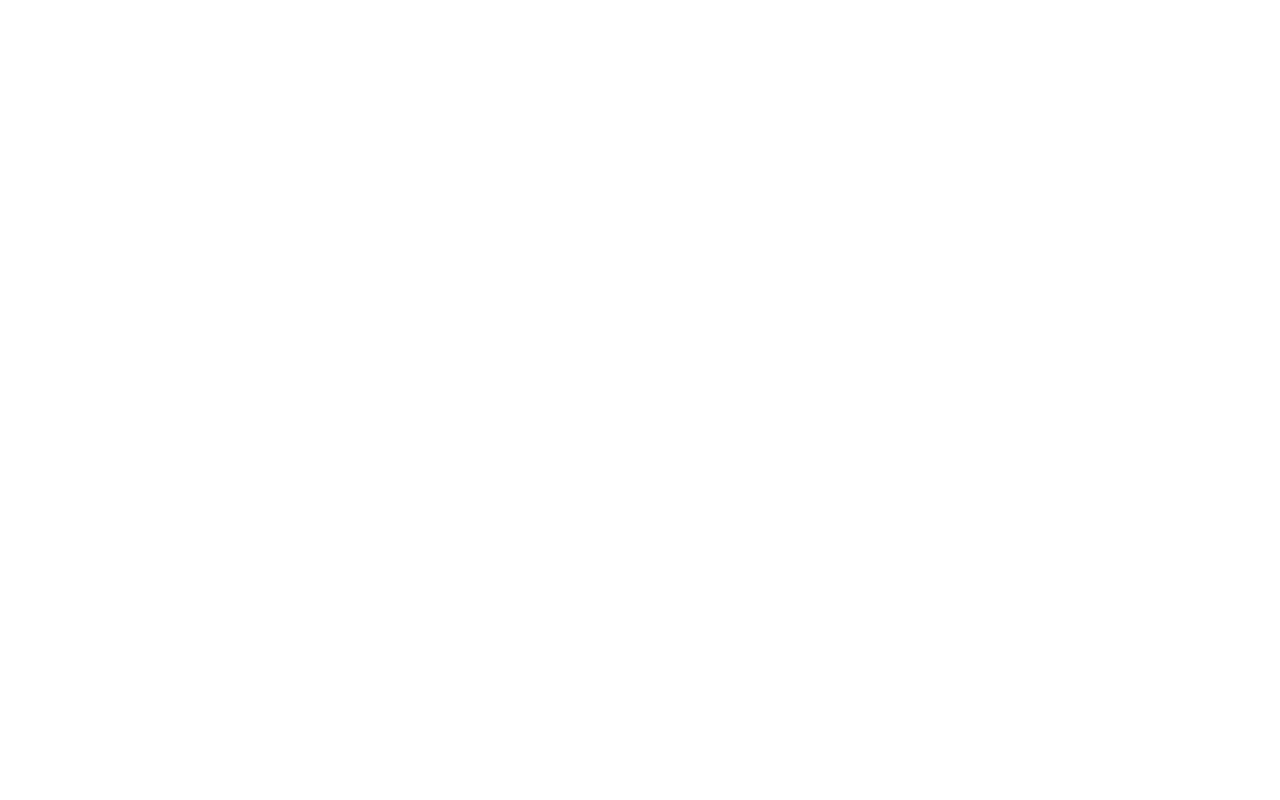
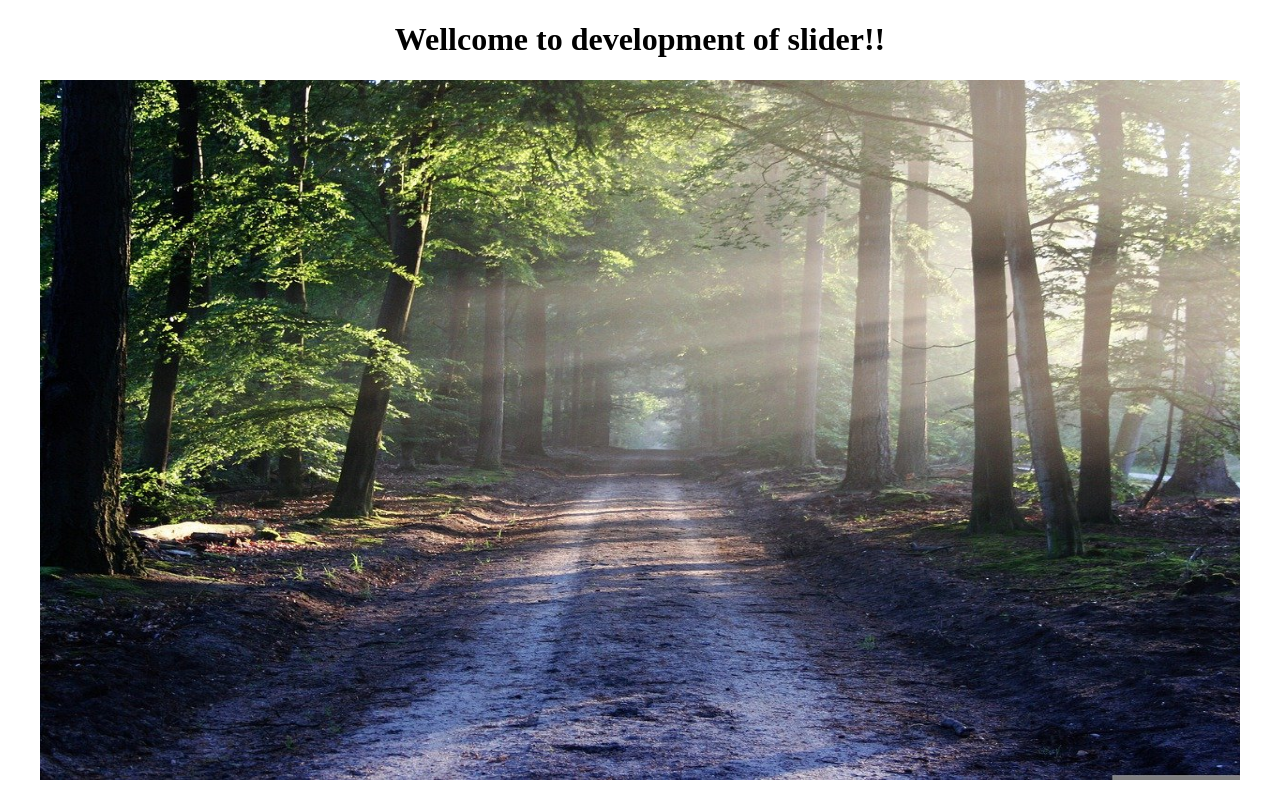
Before and after one commit to siamCSEJnU/slider-with-js, a plain HTML site: page index.html in a window 1280 px wide. Drawn offline with Linux system fonts and the light colour scheme.

Commit message:
final commit

```diff
--- a/index.html
+++ b/index.html
@@ -4,9 +4,26 @@
     <meta charset="UTF-8" />
     <meta http-equiv="X-UA-Compatible" content="IE=edge" />
     <meta name="viewport" content="width=device-width, initial-scale=1.0" />
-    <title>Document</title>
+    <title>slider</title>
+
+    <style>
+      .slider {
+        width: 1200px;
+        height: 700px;
+        margin: 0 auto;
+      }
+      .slider img {
+        width: 100%;
+        height: 100%;
+      }
+    </style>
   </head>
   <body>
+    <h1 style="text-align: center">Wellcome to development of slider!!</h1>
+    <section class="slider">
+      <img src="./images/pic-1.jpg" alt="" id="slider-img" />
+    </section>
+
     <script src="index.js"></script>
   </body>
 </html>
--- a/index.js
+++ b/index.js
@@ -0,0 +1,22 @@
+const images = [
+  "./images/pic-1.jpg",
+  "./images/pic-2.jpg",
+  "./images/pic-3.jpg",
+  "./images/pic-4.jpg",
+  "./images/pic-5.jpg",
+  "./images/pic-6.jpg",
+  "./images/pic-7.jpg",
+  "./images/pic-8.jpg",
+  "./images/pic-9.jpg",
+];
+
+let imgIndex = 0;
+const imgElement = document.getElementById("slider-img");
+setInterval(() => {
+  if (imgIndex === images.length) {
+    imgIndex = 0;
+  }
+  const imgUrl = images[imgIndex];
+  imgElement.setAttribute("src", imgUrl);
+  imgIndex++;
+}, 1000);
```
